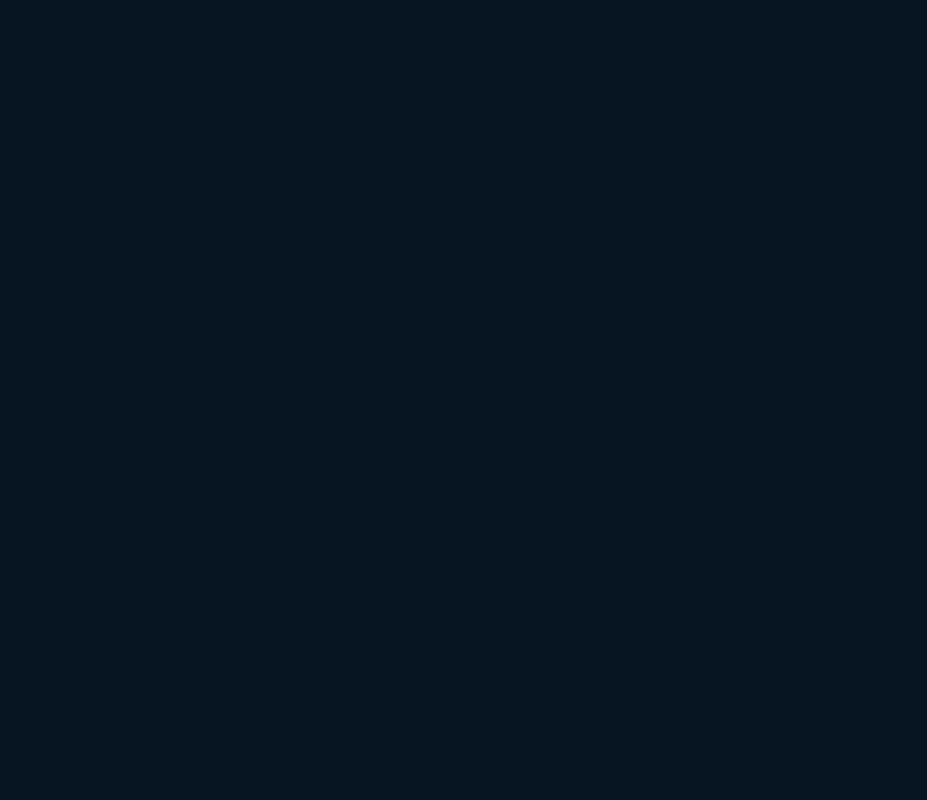
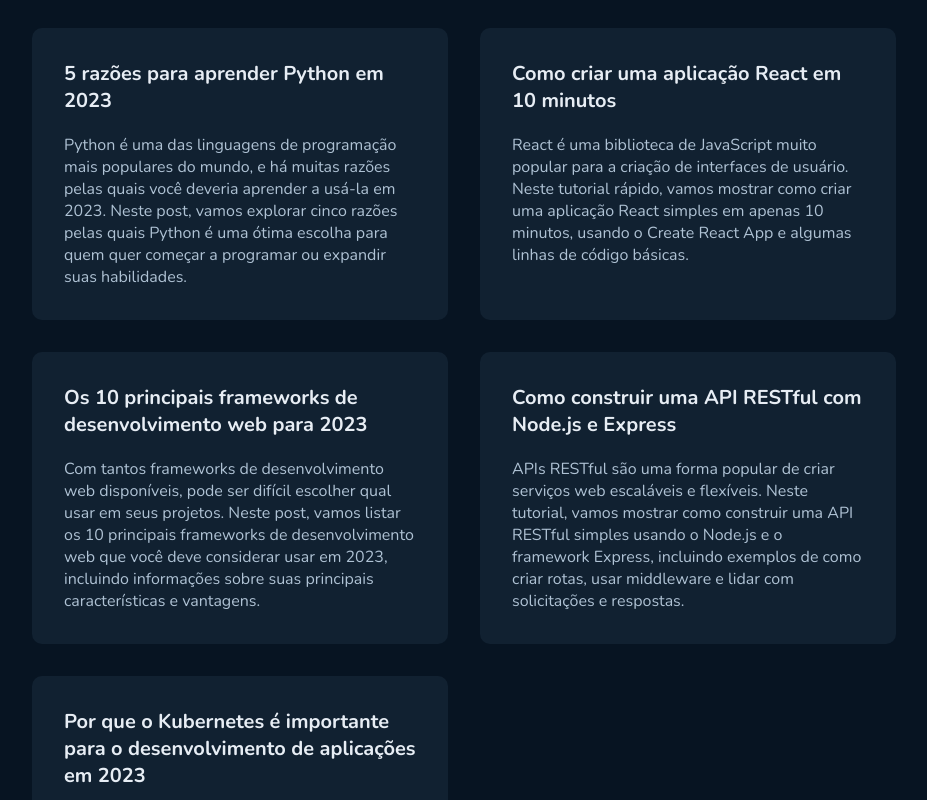
Before and after one commit to Dynylson/github-blog, a React (Vite) app: page / in a window 1280 px wide. Shown: the part 600-1400 px from the top of the page, without its empty margins (176-1103 px from the left). Before the commit the page ends 800 px from the top, so only its background shows below. Built offline with nearby package versions, Linux system fonts and the light colour scheme; no server answers; data requests are answered from the project's data file.

Commit message:
Consumindo dados de uma API Fake com Json-server

```diff
--- a/package.json
+++ b/package.json
@@ -5,11 +5,13 @@
   "type": "module",
   "scripts": {
     "dev": "vite",
+    "dev:server": "json-server server.json -w -d 500",
     "build": "tsc && vite build",
     "preview": "vite preview"
   },
   "dependencies": {
     "axios": "^1.3.4",
+    "json-server": "^0.17.3",
     "phosphor-icons": "^1.4.2",
     "react": "^18.2.0",
     "react-dom": "^18.2.0",
--- /dev/null
+++ b/server.json
@@ -0,0 +1,29 @@
+{
+  "posts": [
+    {
+      "id": 1,
+      "title": "5 razões para aprender Python em 2023",
+      "content": "Python é uma das linguagens de programação mais populares do mundo, e há muitas razões pelas quais você deveria aprender a usá-la em 2023. Neste post, vamos explorar cinco razões pelas quais Python é uma ótima escolha para quem quer começar a programar ou expandir suas habilidades."
+    },
+    {
+      "id": 2,
+      "title": "Como criar uma aplicação React em 10 minutos",
+      "content": "React é uma biblioteca de JavaScript muito popular para a criação de interfaces de usuário. Neste tutorial rápido, vamos mostrar como criar uma aplicação React simples em apenas 10 minutos, usando o Create React App e algumas linhas de código básicas."
+    },
+    {
+      "id": 3,
+      "title": "Os 10 principais frameworks de desenvolvimento web para 2023",
+      "content": "Com tantos frameworks de desenvolvimento web disponíveis, pode ser difícil escolher qual usar em seus projetos. Neste post, vamos listar os 10 principais frameworks de desenvolvimento web que você deve considerar usar em 2023, incluindo informações sobre suas principais características e vantagens."
+    },
+    {
+      "id": 4,
+      "title": "Como construir uma API RESTful com Node.js e Express",
+      "content": "APIs RESTful são uma forma popular de criar serviços web escaláveis e flexíveis. Neste tutorial, vamos mostrar como construir uma API RESTful simples usando o Node.js e o framework Express, incluindo exemplos de como criar rotas, usar middleware e lidar com solicitações e respostas."
+    },
+    {
+      "id": 5,
+      "title": "Por que o Kubernetes é importante para o desenvolvimento de aplicações em 2023",
+      "content": "Kubernetes é uma plataforma de orquestração de contêineres que permite gerenciar e escalar aplicativos em contêineres de forma eficiente e confiável. Neste post, vamos explicar por que o Kubernetes é uma tecnologia importante para desenvolvedores e empresas em 2023, incluindo exemplos de casos de uso e vantagens para a entrega de software."
+    }
+  ]
+}
--- /dev/null
+++ b/src/pages/Home/components/Posts/components/Post/index.tsx
@@ -0,0 +1,15 @@
+import { PostContainer } from "./styles";
+
+export interface PostProps {
+  title: string;
+  content: string;
+}
+
+export function Post({ title, content }: PostProps) {
+  return (
+    <PostContainer>
+      <h2>{title}</h2>
+      <p>{content}</p>
+    </PostContainer>
+  );
+}
--- /dev/null
+++ b/src/pages/Home/components/Posts/components/Post/styles.ts
@@ -0,0 +1,17 @@
+import styled from "styled-components";
+
+export const PostContainer = styled.div`
+  background: ${(props) => props.theme["black-100"]};
+  border-radius: 10px;
+  padding: 2rem;
+
+  h2 {
+    font-size: 1.25rem;
+    color: ${(props) => props.theme["gray-100"]};
+  }
+
+  p {
+    margin-top: 1.25rem;
+    color: ${(props) => props.theme["gray-300"]};
+  }
+`;
--- /dev/null
+++ b/src/pages/Home/components/Posts/index.tsx
@@ -0,0 +1,26 @@
+import { useEffect, useState } from "react";
+import { Post, PostProps } from "./components/Post";
+import { PostsContainer } from "./styles";
+import { api } from "../../../../lib/axios";
+
+export function Posts() {
+  const [posts, setPosts] = useState<PostProps[]>([]);
+
+  async function fetchPosts() {
+    const response = await api.get("http://localhost:3000/posts");
+
+    setPosts(response.data);
+  }
+
+  useEffect(() => {
+    fetchPosts();
+  }, []);
+
+  return (
+    <PostsContainer>
+      {posts?.map(({ title, content }) => {
+        return <Post title={title} content={content} />;
+      })}
+    </PostsContainer>
+  );
+}
--- /dev/null
+++ b/src/pages/Home/components/Posts/styles.ts
@@ -0,0 +1,8 @@
+import styled from "styled-components";
+
+export const PostsContainer = styled.div`
+  display: grid;
+  grid-template-columns: repeat(2, 1fr);
+  gap: 2rem;
+  margin-bottom: 1rem;
+`;
--- a/src/pages/Home/components/Search/styles.ts
+++ b/src/pages/Home/components/Search/styles.ts
@@ -4,6 +4,7 @@ export const SearchContainer = styled.div`
   display: flex;
   flex-direction: column;
   margin-top: 4.5rem;
+  margin-bottom: 3rem;
 
   .posts {
     display: flex;
--- a/src/pages/Home/index.tsx
+++ b/src/pages/Home/index.tsx
@@ -1,3 +1,4 @@
+import { Posts } from "./components/Posts";
 import { Profile } from "./components/Profile";
 import { Search } from "./components/Search";
 import { HomeContainer } from "./styles";
@@ -7,6 +8,7 @@ export function Home() {
     <HomeContainer>
       <Profile />
       <Search />
+      <Posts />
     </HomeContainer>
   );
 }
```
Also changed, not shown: 1 other file (tests, documents, lock files or other folders).
